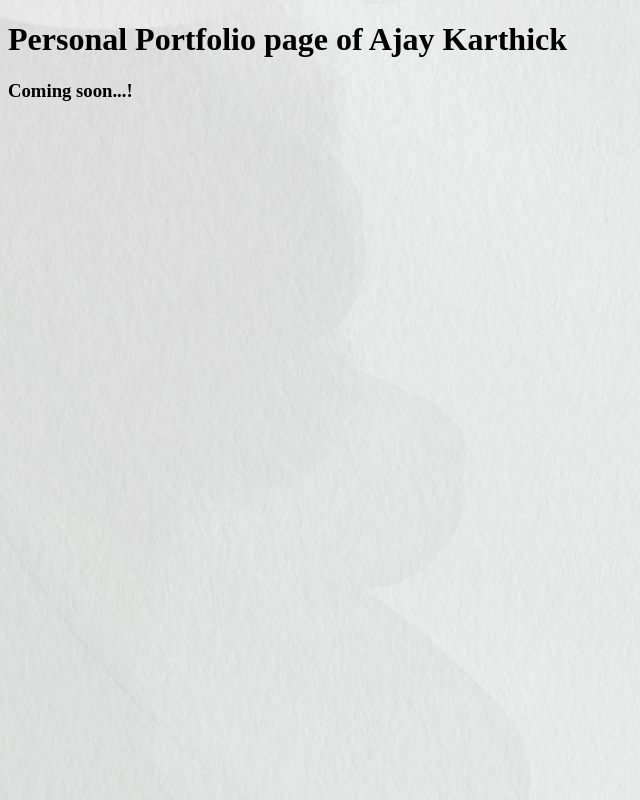
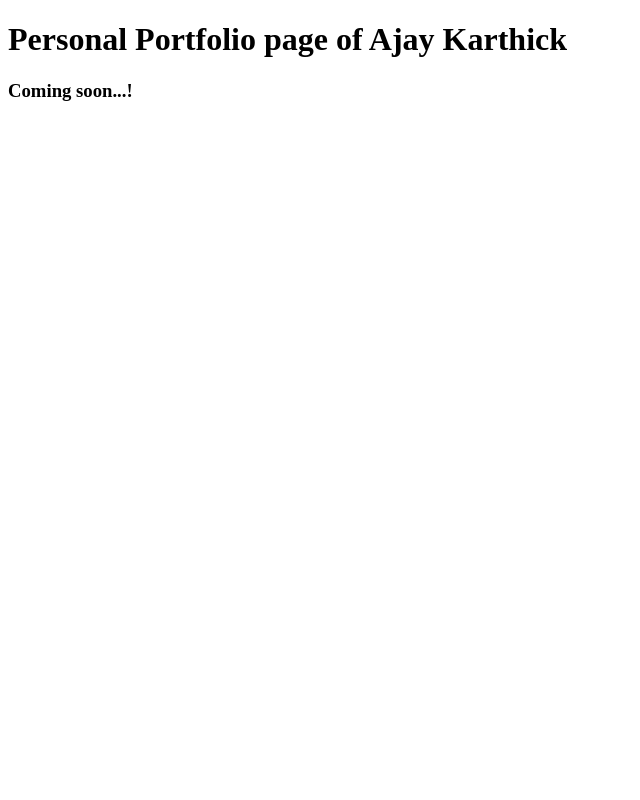
Before and after one commit to iajaykarthick/ajaykarthick.github.io, an Angular app: page / in a window 1280 px wide. Shown: the whole page, without its empty margins (0-640 px from the left). Built offline with nearby package versions, Linux system fonts and the light colour scheme.

Commit message:
Fixed style

```diff
--- a/src/styles.css
+++ b/src/styles.css
@@ -1,6 +1 @@
 /* You can add global styles to this file, and also import other style files */
-body {
-  background-image: url('assets/bg.png');
-  background-repeat: no-repeat;
-  background-size:cover;
-}
```
